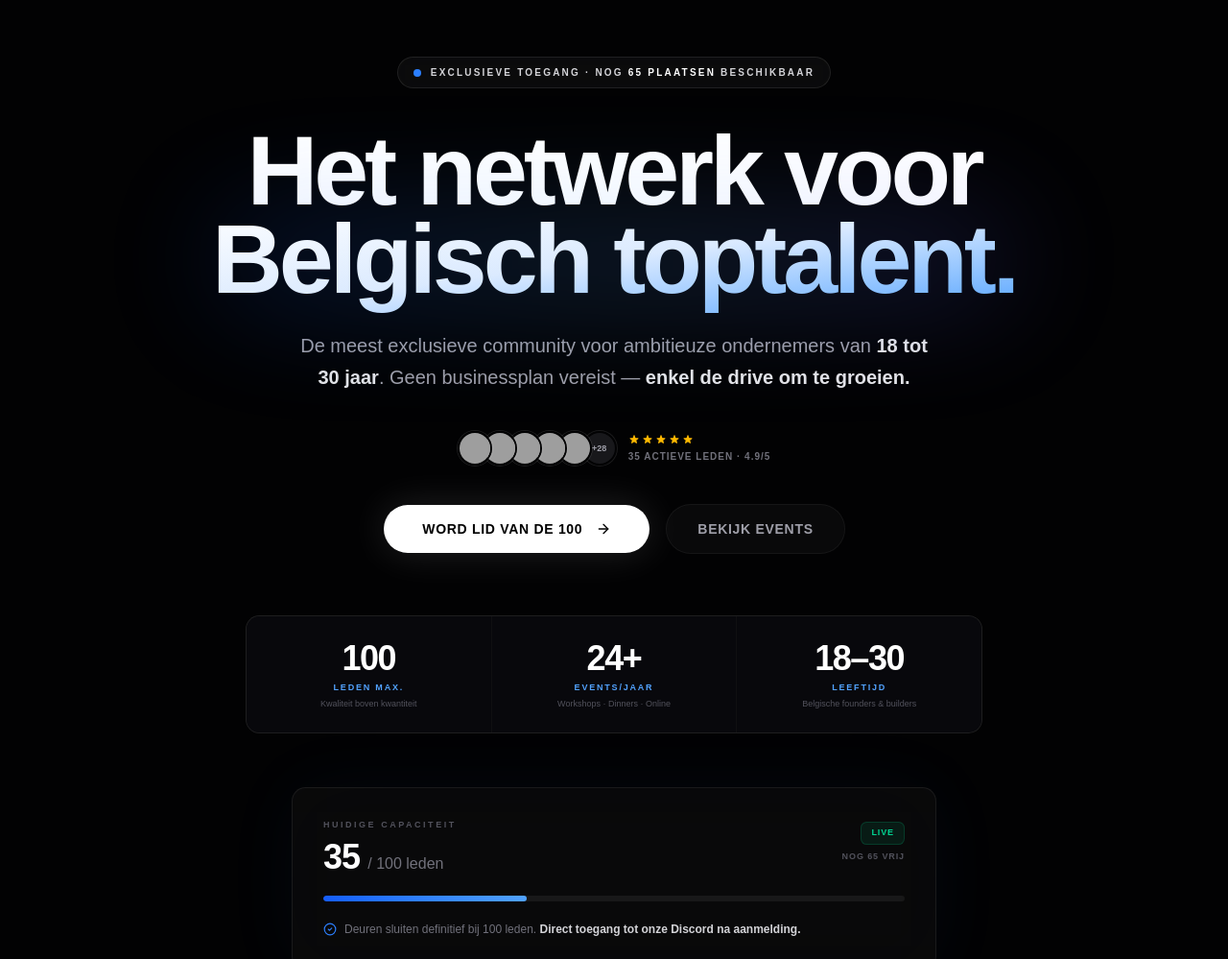
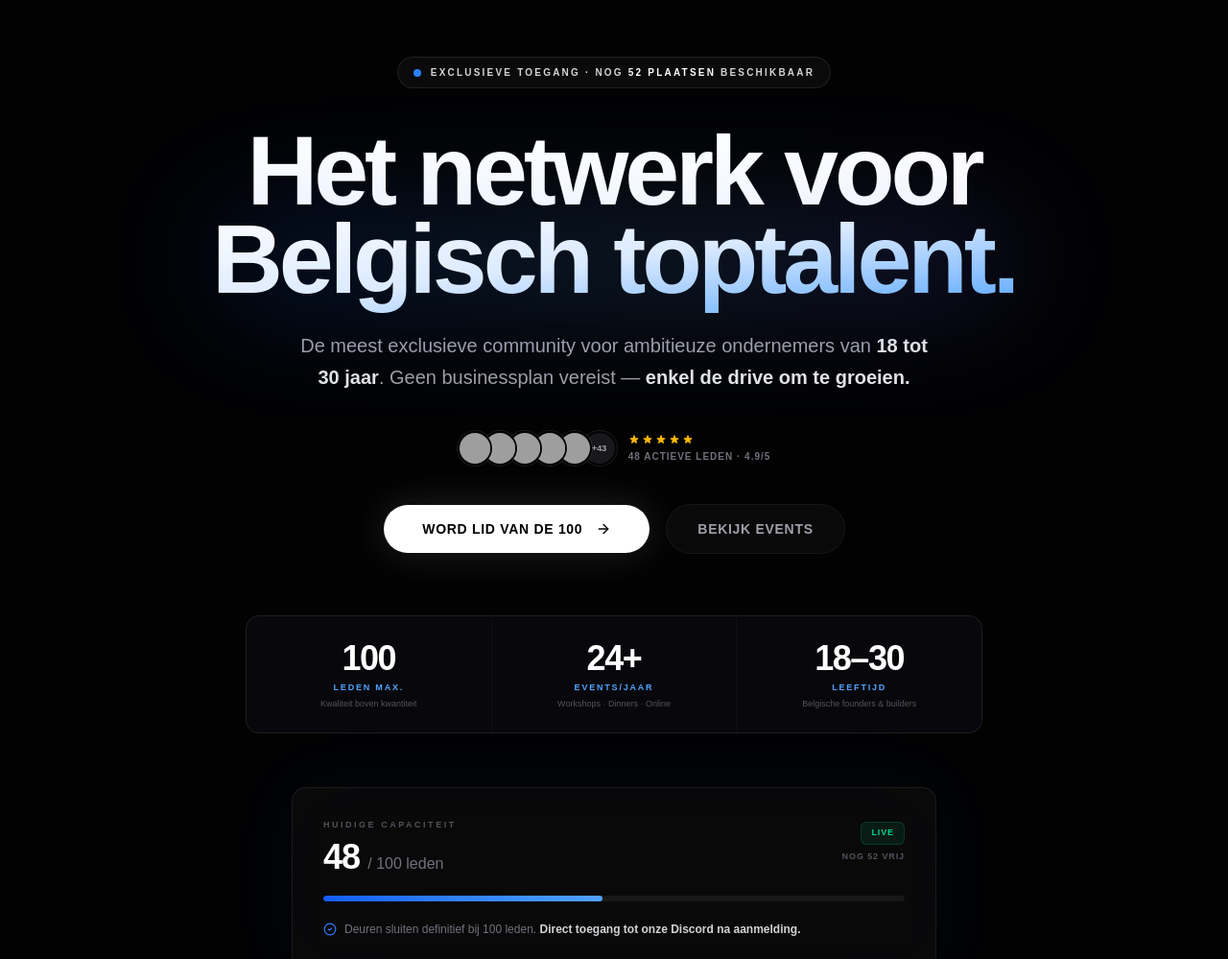
Before and after one commit to Lebonski0/job-jong-ondernemers-belgie, a React (Vite) app: page / in a window 1280 px wide. Shown: the part 149-1148 px from the top of the page at 96% size. Built offline with nearby package versions, Linux system fonts and the light colour scheme; grey boxes are pictures that could not be loaded.

Commit message:
leden update

```diff
--- a/components/sections/CTASection.tsx
+++ b/components/sections/CTASection.tsx
@@ -13,7 +13,7 @@ export default function CTASection() {
             Klaar om je netwerk naar het <span className="text-blue-500 italic">volgende niveau</span> te tillen?
           </h2>
           <p className="text-zinc-400 text-lg md:text-xl mb-12 max-w-2xl mx-auto relative z-10">
-            We accepteren momenteel aanvragen voor de laatste 65 plaatsen.
+            We accepteren momenteel aanvragen voor de laatste 52 plaatsen.
             Geen business plan nodig, enkel ambitie.
           </p>
           <Button
--- a/components/sections/Hero.tsx
+++ b/components/sections/Hero.tsx
@@ -38,7 +38,7 @@ export default function Hero() {
               <span className="relative inline-flex rounded-full h-2 w-2 bg-blue-500" />
             </span>
             <span className="text-[10px] font-black text-zinc-300 uppercase tracking-[0.22em]">
-              Exclusieve toegang · Nog <span className="text-white">65 plaatsen</span> beschikbaar
+              Exclusieve toegang · Nog <span className="text-white">52 plaatsen</span> beschikbaar
             </span>
           </motion.div>
 
@@ -97,7 +97,7 @@ export default function Hero() {
                 </div>
               ))}
               <div className="w-9 h-9 rounded-full border-2 border-[#020203] bg-zinc-900 ring-1 ring-white/10 flex items-center justify-center shrink-0" style={{ zIndex: 0 }}>
-                <span className="text-[9px] font-black text-zinc-400">+28</span>
+                <span className="text-[9px] font-black text-zinc-400">+43</span>
               </div>
             </div>
             <div className="text-left">
@@ -108,7 +108,7 @@ export default function Hero() {
                   </svg>
                 ))}
               </div>
-              <p className="text-[10px] text-zinc-500 font-bold uppercase tracking-widest">35 actieve leden · 4.9/5</p>
+              <p className="text-[10px] text-zinc-500 font-bold uppercase tracking-widest">48 actieve leden · 4.9/5</p>
             </div>
           </motion.div>
 
@@ -177,7 +177,7 @@ export default function Hero() {
               <div>
                 <p className="text-[9px] font-black uppercase tracking-[0.28em] text-zinc-600 mb-1.5">Huidige Capaciteit</p>
                 <div className="flex items-baseline gap-2">
-                  <span className="text-4xl font-black tracking-tight text-white">35</span>
+                  <span className="text-4xl font-black tracking-tight text-white">48</span>
                   <span className="text-base text-zinc-500 font-medium">/ 100 leden</span>
                 </div>
               </div>
@@ -185,14 +185,14 @@ export default function Hero() {
                 <Badge className="bg-emerald-500/10 text-emerald-400 border border-emerald-500/20 hover:bg-emerald-500/15 text-[9px] font-black uppercase tracking-widest px-2.5 py-1 mb-1.5">
                   LIVE
                 </Badge>
-                <p className="text-[9px] font-bold text-zinc-600 uppercase tracking-widest">Nog 65 vrij</p>
+                <p className="text-[9px] font-bold text-zinc-600 uppercase tracking-widest">Nog 52 vrij</p>
               </div>
             </div>
-            <div className="h-1.5 w-full bg-white/[0.06] rounded-full overflow-hidden mb-5" role="progressbar" aria-valuenow={35} aria-valuemin={0} aria-valuemax={100} aria-label="35 van 100 plaatsen bezet">
+            <div className="h-1.5 w-full bg-white/[0.06] rounded-full overflow-hidden mb-5" role="progressbar" aria-valuenow={48} aria-valuemin={0} aria-valuemax={100} aria-label="48 van 100 plaatsen bezet">
               <motion.div
                 className="h-full bg-gradient-to-r from-blue-600 to-blue-400 rounded-full"
                 initial={{ width: "0%" }}
-                animate={{ width: "35%" }}
+                animate={{ width: "48%" }}
                 transition={{ duration: 1.4, delay: 0.9, ease: [0.16, 1, 0.3, 1] }}
               />
             </div>
--- a/components/sections/SocialProof.tsx
+++ b/components/sections/SocialProof.tsx
@@ -6,7 +6,7 @@ export default function SocialProof() {
       <div className="container mx-auto px-4">
         <div className="flex flex-wrap justify-center items-center gap-8 md:gap-16 opacity-40 grayscale hover:grayscale-0 transition-all duration-500 text-[10px] font-black uppercase tracking-[0.2em]">
           <div className="flex items-center gap-2">
-            <Users className="h-4 w-4" /> 35 LEDEN
+            <Users className="h-4 w-4" /> 48 LEDEN
           </div>
           <div className="flex items-center gap-2">
             <Calendar className="h-4 w-4" /> 24 EVENTS/JAAR
--- a/src/pages/Join.tsx
+++ b/src/pages/Join.tsx
@@ -83,7 +83,7 @@ export default function Join() {
                   <span className="animate-ping absolute inline-flex h-full w-full rounded-full bg-blue-400 opacity-75"></span>
                   <span className="relative inline-flex rounded-full h-2 w-2 bg-blue-500"></span>
                 </span>
-                Laatste 65 plaatsen beschikbaar
+                Laatste 52 plaatsen beschikbaar
               </Badge>
               <h1 className="text-5xl md:text-7xl font-bold tracking-tight mb-8 leading-[0.95]">
                 Word deel van de <span className="text-zinc-600">100.</span>
```
